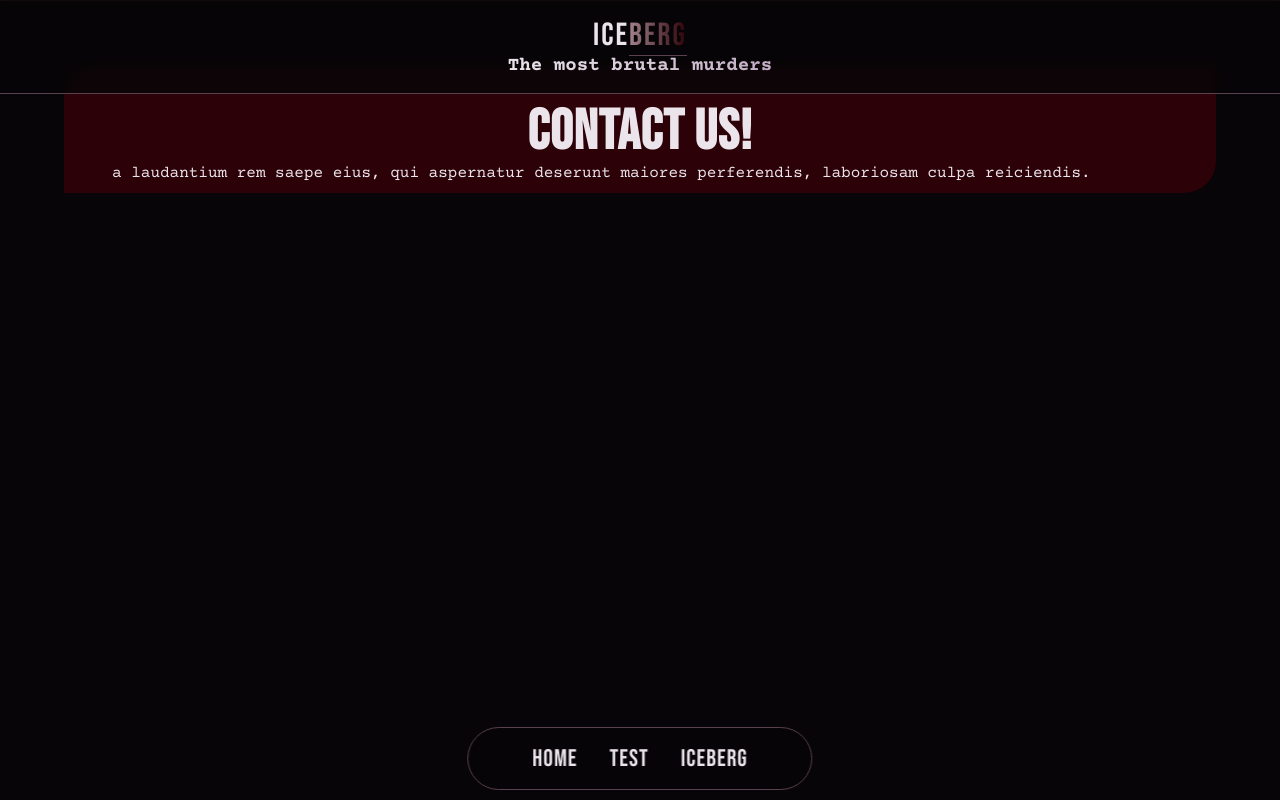
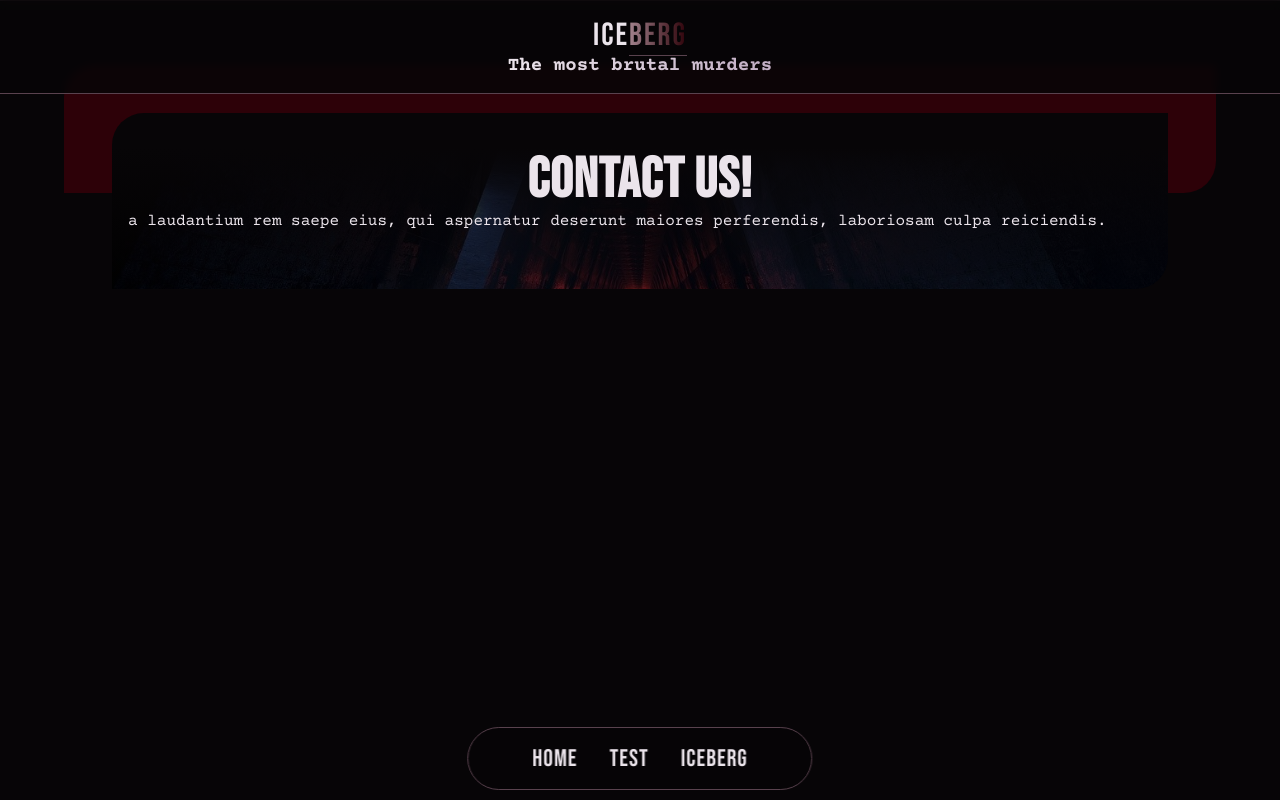
Before and after one commit to pawelek7k/murderSite, a React (Vite) app: page /murderSite/ in a window 1280 px wide. Built offline with nearby package versions, Linux system fonts and the light colour scheme.

Commit message:
add fixes

```diff
--- a/src/components/Footer/index.tsx
+++ b/src/components/Footer/index.tsx
@@ -1,4 +1,5 @@
 import { Heading } from "../Heading/h2";
+import { MouseEffect } from "../MouseEffect";
 import { Paragraph } from "../Paragraph";
 import { ContactUs, StyledFooter } from "./Styles";
 
@@ -6,12 +7,14 @@ export const Footer = () => {
   return (
     <StyledFooter>
       <ContactUs>
+        <MouseEffect>
           <Heading content={"Contact us!"} visually={true} />
           <Paragraph
             content={
               "a laudantium rem saepe eius, qui aspernatur deserunt maiores perferendis, laboriosam culpa reiciendis."
             }
           />
+        </MouseEffect>
       </ContactUs>
       {/* <Logo positionOnPage={false} />
       <Link
--- a/src/components/Home/Newsletter/Modal/index.tsx
+++ b/src/components/Home/Newsletter/Modal/index.tsx
@@ -1,8 +1,7 @@
 import { IoClose } from "react-icons/io5";
 import { Heading } from "../../../Heading/h2";
+import { MouseEffect } from "../../../MouseEffect";
 import {
-  Card,
-  CardContent,
   CloseButton,
   HeadingWrapper,
   ModalContent,
@@ -19,8 +18,7 @@ export const Modal = ({ onClose, show }: ModalProps) => {
   return (
     <ModalWrapper $show={show}>
       <ModalContent className="cards">
-        <Card className="card">
-          <CardContent>
+        <MouseEffect>
           <CloseButton onClick={onClose}>
             <IoClose />
           </CloseButton>
@@ -28,8 +26,7 @@ export const Modal = ({ onClose, show }: ModalProps) => {
             <Heading content={"Subscribe for crime news!"} visually={true} />
             <Form />
           </HeadingWrapper>
-          </CardContent>
-        </Card>
+        </MouseEffect>
       </ModalContent>
     </ModalWrapper>
   );
--- a/src/components/MouseEffect/Styles.ts
+++ b/src/components/MouseEffect/Styles.ts
@@ -52,7 +52,3 @@ export const Card = styled.div`
     z-index: 1;
   }
 `;
-
-export const CardContent = styled.div`
-  z-index: 999;
-`
--- a/src/components/MouseEffect/index.tsx
+++ b/src/components/MouseEffect/index.tsx
@@ -1,5 +1,5 @@
 import { useEffect } from "react";
-import { Card, CardContent, Cards } from "./Styles";
+import { Card, Cards } from "./Styles";
 
 interface MouseProps {
   children: React.ReactNode;
@@ -32,9 +32,7 @@ export const MouseEffect = ({ children }: MouseProps) => {
   }, []);
   return (
     <Cards className="cards">
-      <Card className="card">
-        <CardContent>{children}</CardContent>
-      </Card>
+      <Card className="card">{children}</Card>
     </Cards>
   );
 };
```
Lines whose indentation alone changed are shown as unchanged.
